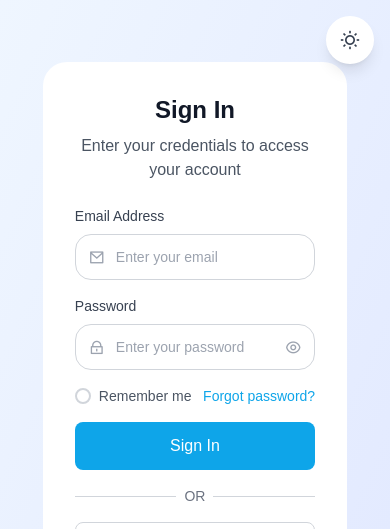
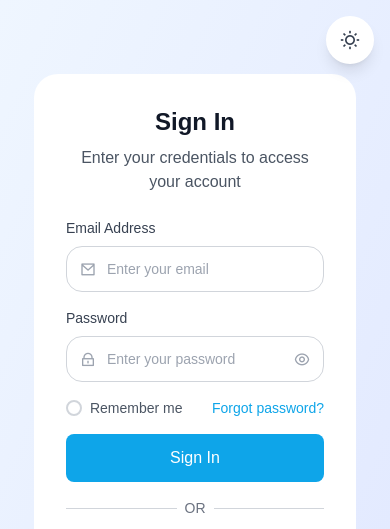
Before and after one commit to A-N-U-S-I-N/Dynamic-QR, a website: page client/public/Login-and-Sign-In-Page.html in a window 390 px wide. Shown: the top 529 px of the page. Drawn offline with nearby package versions, Linux system fonts and the light colour scheme.

Commit message:
Update Login-and-Sign-In-Page.html

```diff
--- a/client/public/Login-and-Sign-In-Page.html
+++ b/client/public/Login-and-Sign-In-Page.html
@@ -64,7 +64,7 @@
 
 		<div class="min-h-screen flex items-center justify-center p-4">
 			<div class="w-full flex justify-center">
-				<div class="slide-container lg:w-[35%] w-[85%]">
+				<div class="slide-container lg:w-[35%] w-[90%]">
 					<div class="slide-wrapper" id="slideWrapper">
 						<div
 							class="slide-panel bg-white dark:bg-gray-800 rounded-2xl p-8"
```
